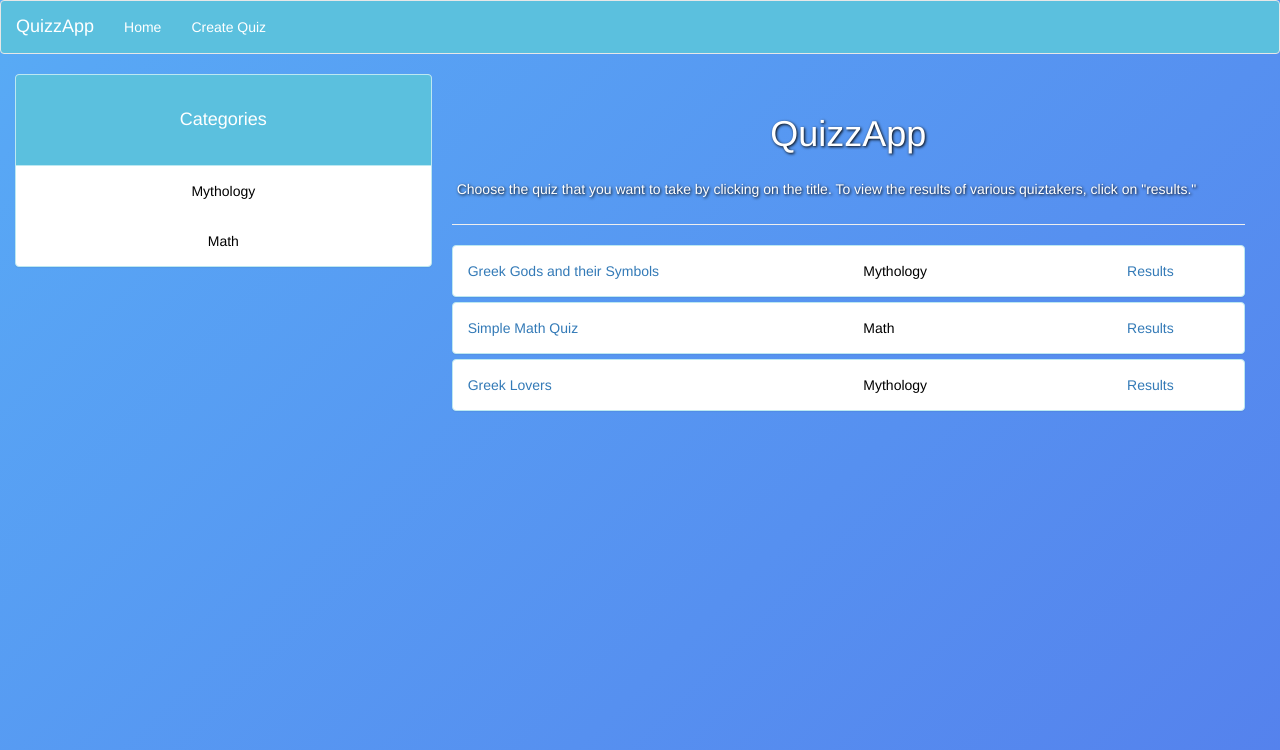
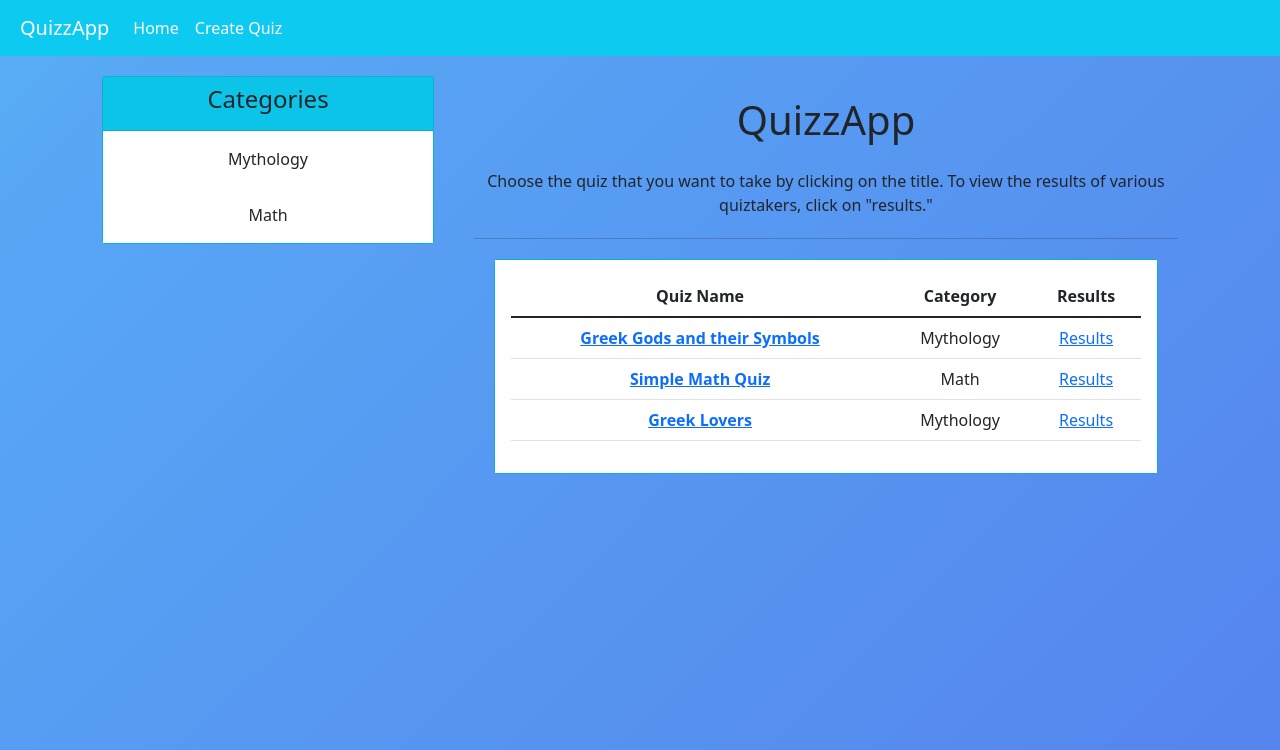
Before and after one commit to snasi623/project4, a Django app: page / in a window 1280 px wide. Shown: the top 750 px of the page. Run offline with Django 3.2, Linux system fonts and the light colour scheme; data comes from the database, SQL or seed files in the repository; some libraries are stand-ins or nearby versions.

Commit message:
upgraded bootstrap 5, got navbar mostly working, changed panels to cards

```diff
--- a/django_project/django_app/static/quiz/styles.css
+++ b/django_project/django_app/static/quiz/styles.css
@@ -3,8 +3,8 @@ body {
     background-size: 400% 400%;
     animation: gradient 15s ease infinite;
     margin-bottom: 20px;
-    color: white;
-    text-shadow: 1px 1px 3px black;
+    /* color: white;
+    text-shadow: 1px 1px 3px black; */
 }
 @keyframes gradient {
     0% {
@@ -17,19 +17,6 @@ body {
         background-position: 0% 50%;
     }
 }
-.container {
-    margin-left: 0;
-    margin-right: 0;
-}
-.panel > hr {
-    margin: 5px;
-}
-.navbar {
-    text-shadow: none;
-}
-div.navbar {
-    margin: 0;
-}
 .sidenav {
     padding: 0;
 }
@@ -40,16 +27,6 @@ h1, h2 {
     margin: 0;
     padding: 20px;
     text-align: center;
-}
-.panel {
-    color: black;
-    text-shadow: none;
-}
-.panel-heading {
-    padding: 25px
-}
-.panel-footer {
-    padding: 5px
 }
 p {
     margin: 0;
@@ -69,15 +46,8 @@ p {
     margin-bottom: 15px;
     margin-left: 15px;
 }
-.btn {
-    color: black;
-    margin-bottom: 15px;
-}
-input {
-    color: black;
-}
 .navbar-default {
-    background-color: #5BC0DE;
+    padding-left: 20px;
 }
 .navbar-default .navbar-brand {
     color: #fff
@@ -85,20 +55,14 @@ input {
 .navbar-default .navbar-nav>li>a {
     color: #fff
 }
-.panel-info>.panel-heading {
-    background-color: #5BC0DE;
-    color: white;
+.card {
+    margin: 20px;
+}
+.bg-info > .card-body {
+    background-color: white;
 }
 @media (max-width: 767px) {
     .sidenav {
         display: none;
     }
-    .text-left .panel-body {
-        text-align: center;
-    }
 }
-@media (min-width: 767px) {
-    .container {
-        width: auto;
-    }
-}
--- a/django_project/django_app/templates/quiz/createquiz.html
+++ b/django_project/django_app/templates/quiz/createquiz.html
@@ -22,7 +22,7 @@
         </div>
         <div class="row">
             <div class="col-sm-12">
-                <button type="submit" name="next" class="btn">Next</button>
+                <button type="submit" name="next" class="btn btn-dark">Next</button>
             </div>
         </div>
     </form>
--- a/django_project/django_app/templates/quiz/index.html
+++ b/django_project/django_app/templates/quiz/index.html
@@ -5,10 +5,10 @@
 <div class="container text-center">
     <div class="row content">
         <div class="col-sm-4 sidenav">
-            <div class="panel panel-info">
-                <div class="panel-heading"><h4>Categories</h4></div>
+            <div class="card text-dark bg-info mb-3">
+                <div class="card-header"><h4>Categories</h4></div>
                 {% for t in tags %}
-                <div class="panel-body">{{ t }}</div>
+                <div class="card-body">{{ t }}</div>
                 {% endfor %}
             </div>
         </div>
@@ -16,20 +16,27 @@
             <h1>QuizzApp</h1>
             <p>Choose the quiz that you want to take by clicking on the title. To view the results of various quiztakers, click on "results."</p>
             <hr>
-            <div class="panel-group">
-                {% for q in quiz %}
-                <div class="panel panel-info">
-                    <div class="panel-body">
-                        <div class="row">
-                            <div class="col-sm-6">
-                                <a href="{% url 'quiz' quiz_pk=q.pk %}">{{ q.name }}</a>
-                            </div>
-                            <div class="col-sm-4">{{ q.category_name }}</div>
-                            <div class="col-sm-2"><a href="{% url 'listresults' quiz_pk=q.pk %}">Results</a></div>
-                        </div>
-                    </div>
+            <div class="card text-dark bg-info mb-3">
+                <div class="card-body">
+                    <table class="table">
+                        <thead>
+                            <tr>
+                                <th scope="col">Quiz Name</th>
+                                <th scope="col">Category</th>
+                                <th scope="col">Results</th>
+                            </tr>
+                        </thead>
+                        <tbody>
+                            {% for q in quiz %}
+                            <tr>
+                                <th scope="col"><a href="{% url 'quiz' quiz_pk=q.pk %}">{{ q.name }}</a></th>
+                                <td scope="col">{{ q.category_name }}</td>
+                                <td scope="col"><a href="{% url 'listresults' quiz_pk=q.pk %}">Results</a></td>
+                            </tr>
+                            {% endfor %}
+                        </tbody>
+                    </table>
                 </div>
-                {% endfor %}
             </div>
         </div>
     </div>
--- a/django_project/django_app/templates/quiz/navbar.html
+++ b/django_project/django_app/templates/quiz/navbar.html
@@ -7,27 +7,26 @@
         <meta http-equiv="content-type" content="text/html; charset=UTF-8">
         <meta name="viewport" content="width=device-width, initial-scale=1">
         <title>{% block title %}{% endblock %}</title>
-        <script src="https://ajax.googleapis.com/ajax/libs/jquery/3.5.1/jquery.min.js"></script>
-        <script src="https://cdnjs.cloudflare.com/ajax/libs/popper.js/1.14.7/umd/popper.min.js" integrity="sha384-UO2eT0CpHqdSJQ6hJty5KVphtPhzWj9WO1clHTMGa3JDZwrnQq4sF86dIHNDz0W1" crossorigin="anonymous"></script>
-        <link rel="stylesheet" href="https://maxcdn.bootstrapcdn.com/bootstrap/3.3.7/css/bootstrap.min.css" integrity="sha384-BVYiiSIFeK1dGmJRAkycuHAHRg32OmUcww7on3RYdg4Va+PmSTsz/K68vbdEjh4u" crossorigin="anonymous">
-        <script src="https://stackpath.bootstrapcdn.com/bootstrap/4.3.1/js/bootstrap.min.js" integrity="sha384-JjSmVgyd0p3pXB1rRibZUAYoIIy6OrQ6VrjIEaFf/nJGzIxFDsf4x0xIM+B07jRM" crossorigin="anonymous"></script>
+        <link href="https://cdn.jsdelivr.net/npm/bootstrap@5.1.3/dist/css/bootstrap.min.css" rel="stylesheet" integrity="sha384-1BmE4kWBq78iYhFldvKuhfTAU6auU8tT94WrHftjDbrCEXSU1oBoqyl2QvZ6jIW3" crossorigin="anonymous">
         <link rel="stylesheet" type="text/css" href="{% static 'quiz/styles.css' %}" />
+        <script src="https://cdn.jsdelivr.net/npm/bootstrap@5.1.3/dist/js/bootstrap.bundle.min.js" integrity="sha384-ka7Sk0Gln4gmtz2MlQnikT1wXgYsOg+OMhuP+IlRH9sENBO0LRn5q+8nbTov4+1p" crossorigin="anonymous"></script>
     </head>
     <body>
-        <nav class="navbar navbar-default" role="navigation">
-            <div class="container-fluid">
-                <div class="navbar-header">
-                    <a class="navbar-brand" href="{% url 'home' %}">QuizzApp</a>
-                </div>
-                <div class="navbar">
-                    <ul class="nav navbar-nav">
-                        <li><a href="{% url 'home' %}">Home</a></li>
-                        <li><a href="{% url 'createquiz' %}">Create Quiz</a></li>
+        <header>
+            <nav class="navbar navbar-expand-lg navbar-default" style="background-color: #0dcaf0;" role="navigation">
+                <a class="navbar-brand" href="{% url 'home' %}">QuizzApp</a>
+
+                <button class="navbar-toggler" type="button" data-bs-toggle="collapse" data-bs-target="#navbarScroll" aria-controls="navbarScroll" aria-expanded="false" aria-label="Toggle navigation">
+                    <span class="navbar-toggler-icon"></span>
+                </button>
+                <div class="collapse navbar-collapse" id="navbarSupportedContent">
+                    <ul class="navbar-nav mr-auto">
+                        <li class="nav-item"><a class="nav-link" href="{% url 'home' %}">Home</a></li>
+                        <li class="nav-item"><a class="nav-link" href="{% url 'createquiz' %}">Create Quiz</a></li>
                     </ul>
                 </div>
-            </div>
-        </nav>
-
+            </nav>
+        </header>
         <div class="container">
             {% block main %}{% endblock %}
         </div>
```
Also changed, not shown: django_project/django_app/templates/quiz/createquestions.html (+5 -5 lines), django_project/django_app/templates/quiz/quiz.html (+12 -9 lines).
